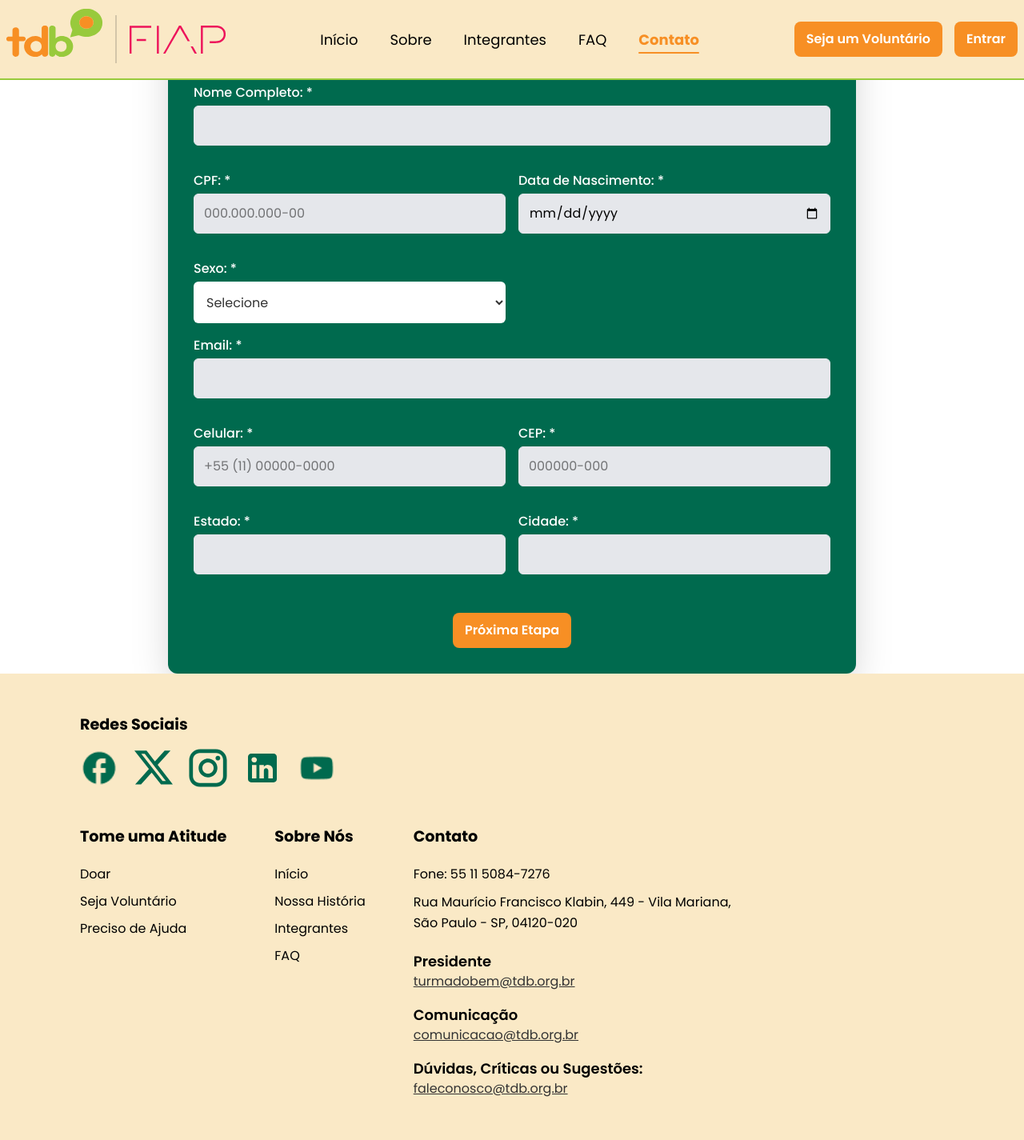
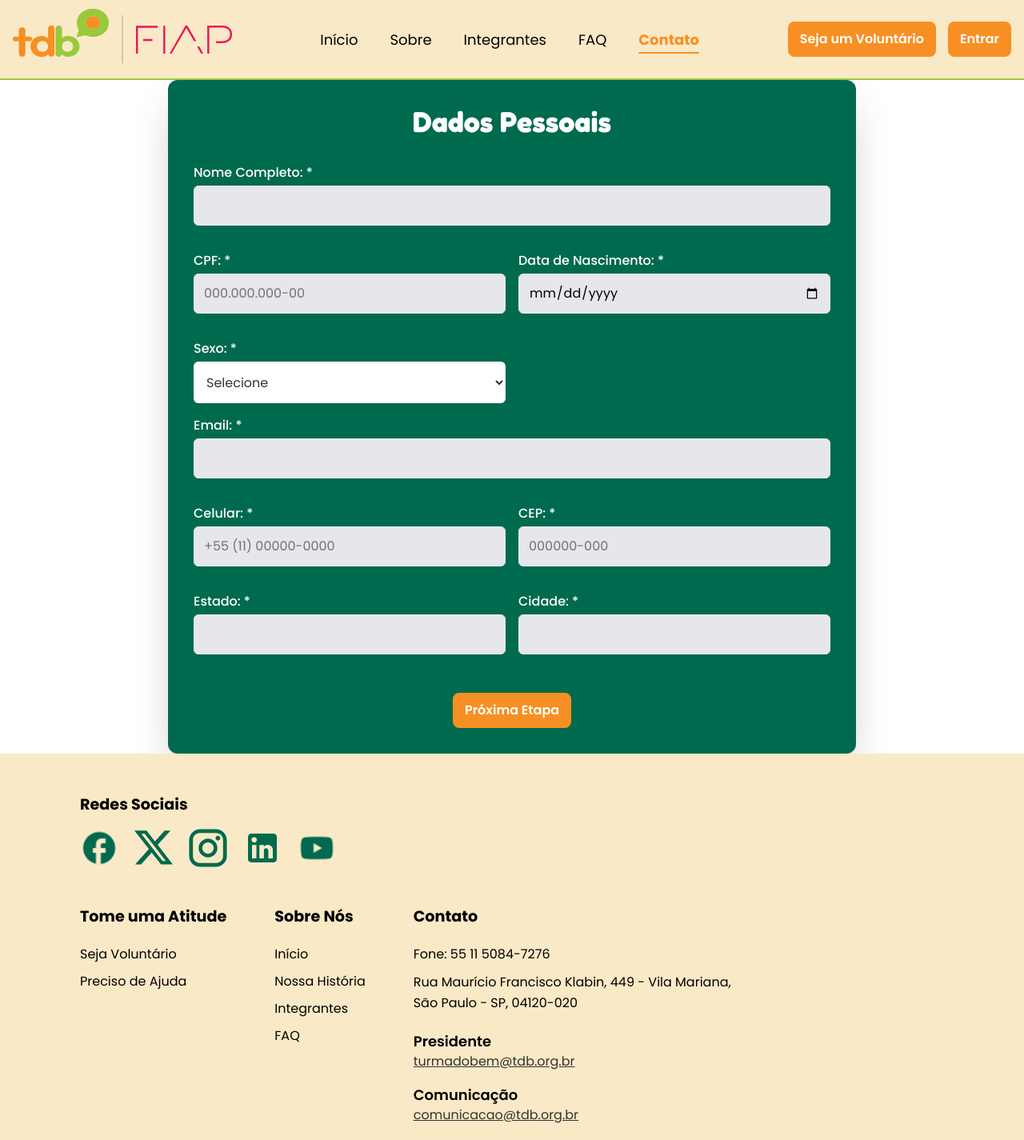
Before and after one commit to TdB-PlataformaRaizDoBem/Raiz-do-Bem, a React (Vite) app: page /contato in a window 1280 px wide. Shown: the top 1425 px of the page at 80% size. Built offline with nearby package versions, Linux system fonts and the light colour scheme.

Commit message:
fix: ajustar navegação global, scroll para o topo e espaçamento do header

```diff
--- a/src/components/footer/Footer.tsx
+++ b/src/components/footer/Footer.tsx
@@ -21,8 +21,7 @@ const Footer = () => {
     {
       title: "Tome uma Atitude",
       links: [
-        { label: "Doar", to: "/" },
-        { label: "Seja Voluntário", to: "/seja-voluntario" },
+        { label: "Seja Voluntário", to: "/voluntario" },
         { label: "Preciso de Ajuda", to: "/contato" },
       ],
     },
@@ -30,7 +29,7 @@ const Footer = () => {
       title: "Sobre Nós",
       links: [
         { label: "Início", to: "/" },
-        { label: "Nossa História", to: "/about" },
+        { label: "Nossa História", to: "/sobre" },
         { label: "Integrantes", to: "/integrantes" },
         { label: "FAQ", to: "/faq" },
       ],
--- a/src/components/header/Header.tsx
+++ b/src/components/header/Header.tsx
@@ -45,8 +45,8 @@ export function Header() {
   `;
 
   return (
-    <header className="bg-cream h-[100px] w-full flex items-center fixed z-10 xl:absolute border-b-2 border-lightgreen">
-      <div className="container mx-auto px-2 flex items-center justify-between relative h-full">
+    <header className="bg-cream h-[100px] w-full flex items-center sticky top-0 z-50 border-b-2 border-lightgreen">
+      <div className="container mx-auto px-6 md:px-4 flex items-center justify-between relative h-full">
         <div className="flex place-items-center gap-4 shrink-0">
           <NavLink to="/" className="flex items-center">
             <img
```
